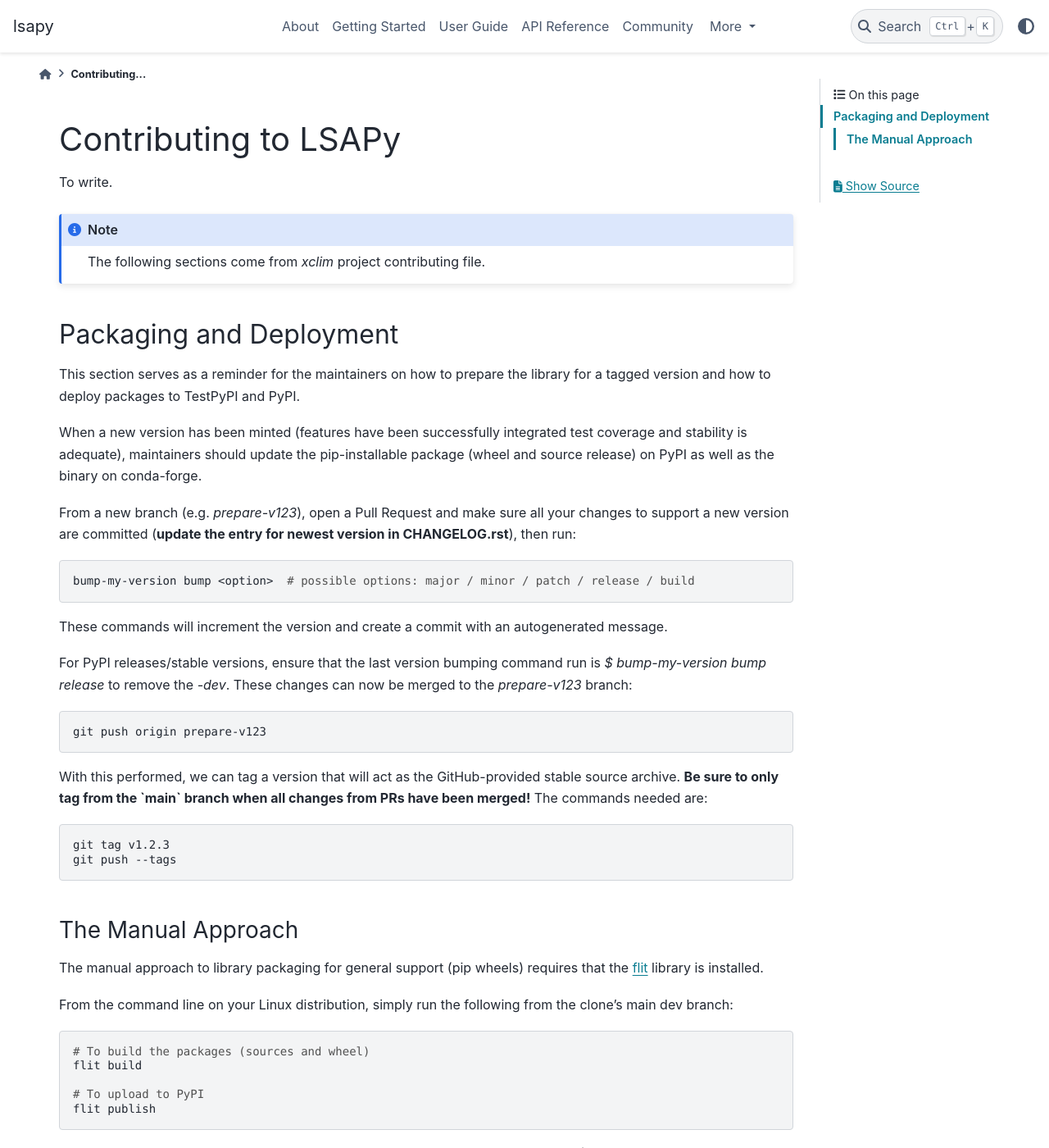
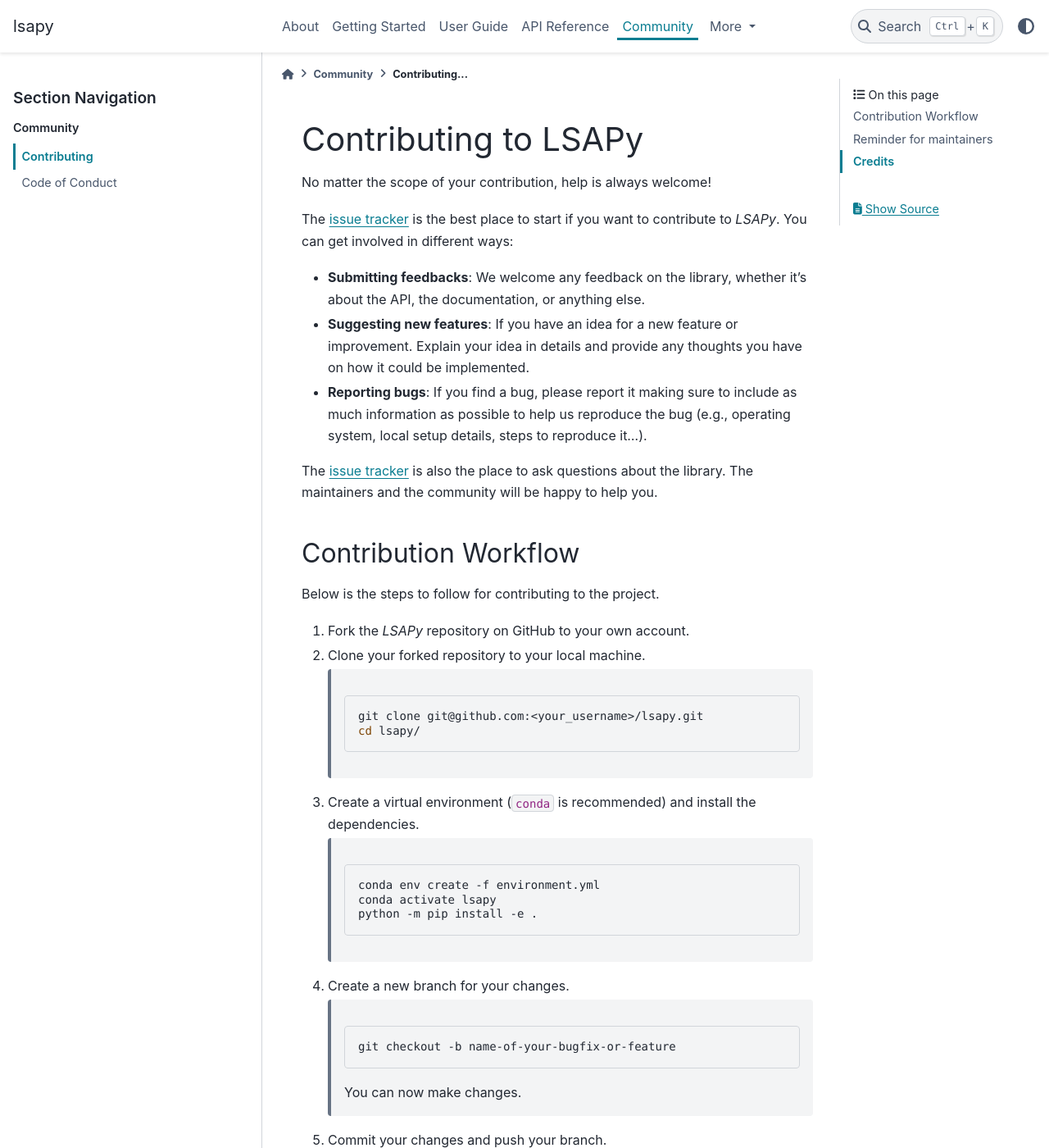
Before and after one commit to baptistehamon/lsapy, a Sphinx documentation site: the page built from docs/community/contributing.rst, in a window 1280 px wide and 1400 px high. Shown: the whole window at 82% size. Built offline with Sphinx 7.4.7 and the PyData theme 0.15.4, drawn with Linux system fonts in a browser that asks for light colours; some of the changed text lies outside the part shown.

Commit message:
Setup community part of docs website

```diff
--- a/docs/community/code_of_conduct.rst
+++ b/docs/community/code_of_conduct.rst
@@ -1,5 +1 @@
-=====================
-LSAPy Code of Conduct
-=====================
-
-To write.
+.. mdinclude:: ../../CODE_OF_CONDUCT.md
--- a/docs/community/contributing.rst
+++ b/docs/community/contributing.rst
@@ -1,56 +1 @@
-=====================
-Contributing to LSAPy
-=====================
-
-To write.
-
-.. note::
-
-    The following sections come from `xclim` project contributing file.
-
-Packaging and Deployment
-------------------------
-
-This section serves as a reminder for the maintainers on how to prepare the library for a tagged version and how to deploy packages to TestPyPI and PyPI.
-
-When a new version has been minted (features have been successfully integrated test coverage and stability is adequate), maintainers should update the pip-installable package (wheel and source release) on PyPI as well as the binary on conda-forge.
-
-From a new branch (e.g. `prepare-v123`), open a Pull Request and make sure all your changes to support a new version are committed (**update the entry for newest version in CHANGELOG.rst**), then run:
-
-.. code-block:: shell
-
-    bump-my-version bump <option>  # possible options: major / minor / patch / release / build
-
-These commands will increment the version and create a commit with an autogenerated message.
-
-For PyPI releases/stable versions, ensure that the last version bumping command run is `$ bump-my-version bump release` to remove the `-dev`. These changes can now be merged to the `prepare-v123` branch:
-
-.. code-block:: shell
-
-    git push origin prepare-v123
-
-With this performed, we can tag a version that will act as the GitHub-provided stable source archive. **Be sure to only tag from the `main` branch when all changes from PRs have been merged!** The commands needed are:
-
-.. code-block:: shell
-
-    git tag v1.2.3
-    git push --tags
-
-The Manual Approach
-~~~~~~~~~~~~~~~~~~~
-
-The manual approach to library packaging for general support (pip wheels) requires that the `flit`_ library is installed.
-
-From the command line on your Linux distribution, simply run the following from the clone's main dev branch:
-
-.. code-block:: shell
-
-    # To build the packages (sources and wheel)
-    flit build
-
-    # To upload to PyPI
-    flit publish
-
-The new version based off of the version checked out will now be available via `pip` (`$ pip install lsapy`).
-
-.. _`flit`: https://flit.pypa.io/en/stable/index.html
+.. include:: ../../CONTRIBUTING.rst
--- a/docs/community/index.rst
+++ b/docs/community/index.rst
@@ -2,8 +2,16 @@
 Community
 =========
 
-To write.
+The project is only at the beginning of its journey but help is always welcome! We are working hard to make it better,
+and in that sense, we appreciate any feedbacks and contributions. As a project's contributor, you should adhere to the
+:doc:`Code of Conduct </community/code_of_conduct>`.
 
-.. container:: button
+If you are interested in contributing to the project, please read the :doc:`Contributing Guidelines </community/contributing>`.
 
-    :doc:`Contributing </community/contributing>` :doc:`Code of Conduct </community/code_of_conduct>`
+.. toctree::
+    :maxdepth: 1
+    :caption: Community
+    :hidden:
+
+    Contributing <contributing>
+    Code of Conduct <code_of_conduct>
--- a/docs/conf.py
+++ b/docs/conf.py
@@ -32,7 +32,8 @@
     "sphinx.ext.napoleon",
     "sphinx.ext.autosummary",
     "sphinx_copybutton",
-    "sphinxcontrib.bibtex"
+    "sphinxcontrib.bibtex",
+    "sphinx_mdinclude",
 ]
 
 templates_path = ['_templates']
```
